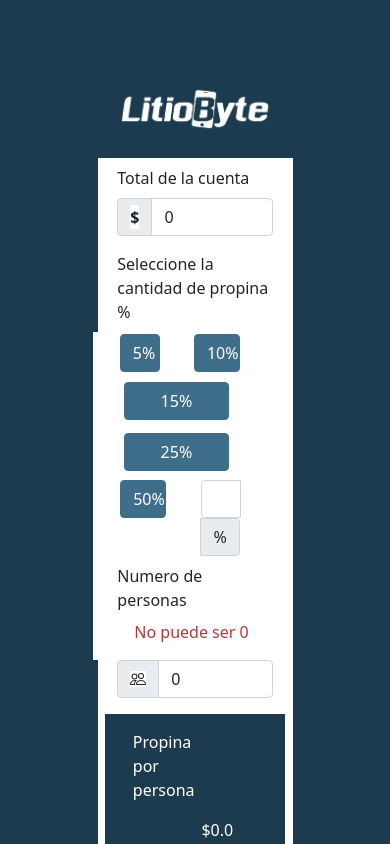
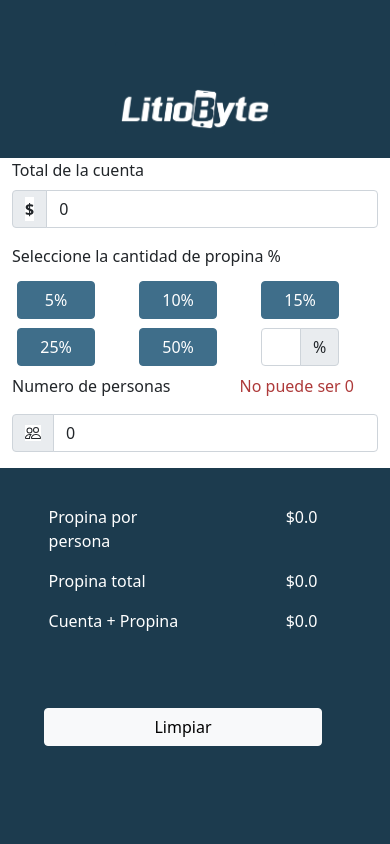
Before and after one commit to pabvelas01/litioByte, an Angular app: page / in a window 390 px wide. Shown: the top 844 px of the page. Built offline with nearby package versions, Linux system fonts and the light colour scheme.

Commit message:
Aplicando diseño responsivo main

```diff
--- a/src/app/app.component.html
+++ b/src/app/app.component.html
@@ -12,6 +12,6 @@
   <body>
   <app-navbar></app-navbar>
   <app-contenedor class="container">
-</app-contenedor>
+  </app-contenedor>
 </body>
 </html>
--- a/src/app/contenedor/contenedor.component.css
+++ b/src/app/contenedor/contenedor.component.css
@@ -1,7 +1,18 @@
 .contenido{
-    background-color: #ffff;
-    width: 50%;
+    background-color: #1c3b4e;
+    width: 100%;
     height: 60%;
-    margin: auto;
-    padding: 2%;
+    margin: 0;
+    padding: 0;
 }
+
+@media (min-width: 768px) {
+    /*pantallas superiores a 768*/
+    .contenido{
+        background-color: #ffff;
+        width: 50%;
+        height: 60%;
+        margin: auto;
+        padding: 2%;
+    }
+ }
--- a/src/app/contenedor/contenedor.component.html
+++ b/src/app/contenedor/contenedor.component.html
@@ -1,4 +1,4 @@
 <div class="row align-items-start contenido">
-    <app-cuenta class="col"></app-cuenta>
-    <app-resumen  class="col"></app-resumen>
+    <app-cuenta class="col-12 col-md"></app-cuenta>
+    <app-resumen  class="col-12 col-md"></app-resumen>
 </div>
```
